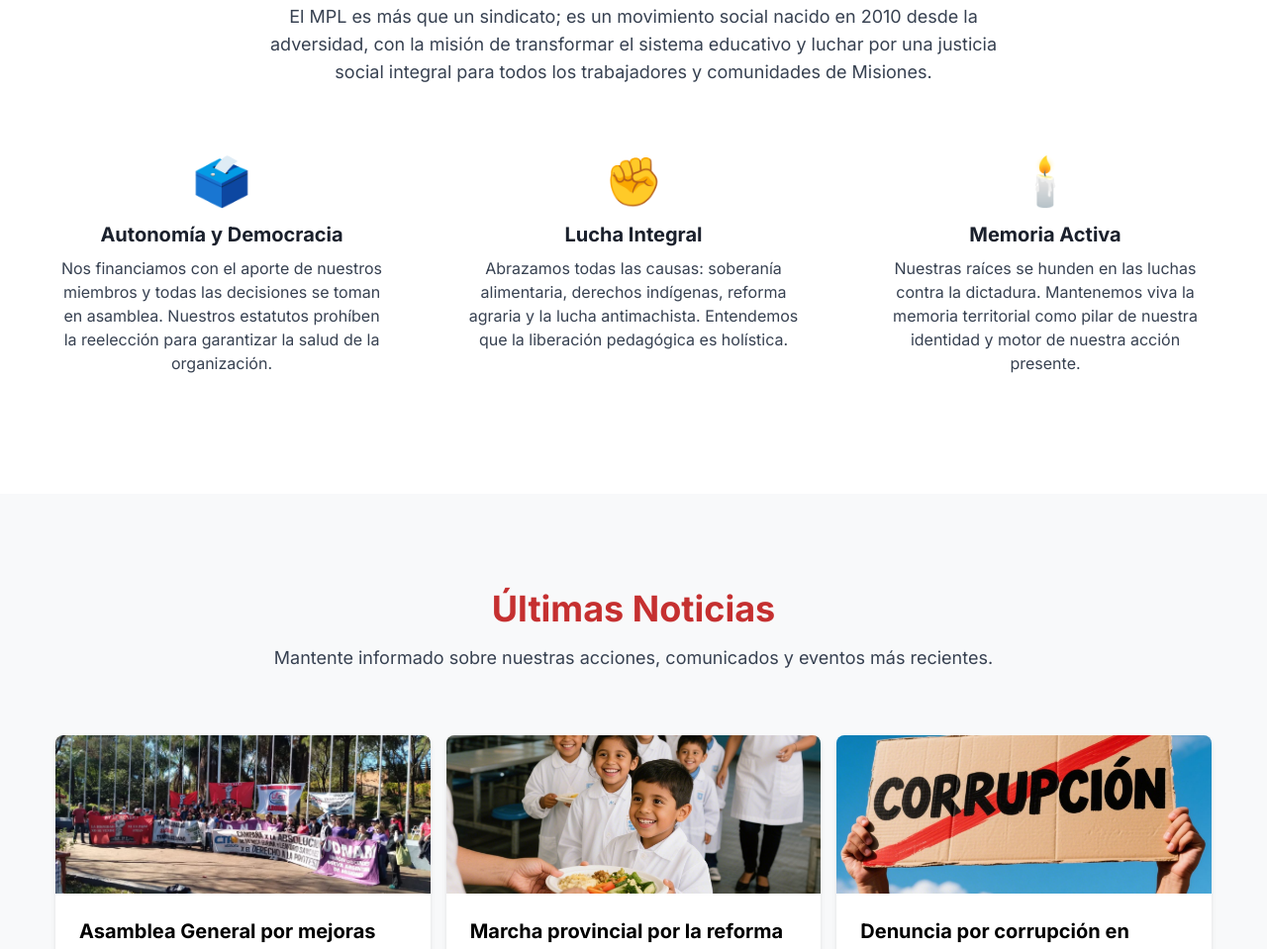
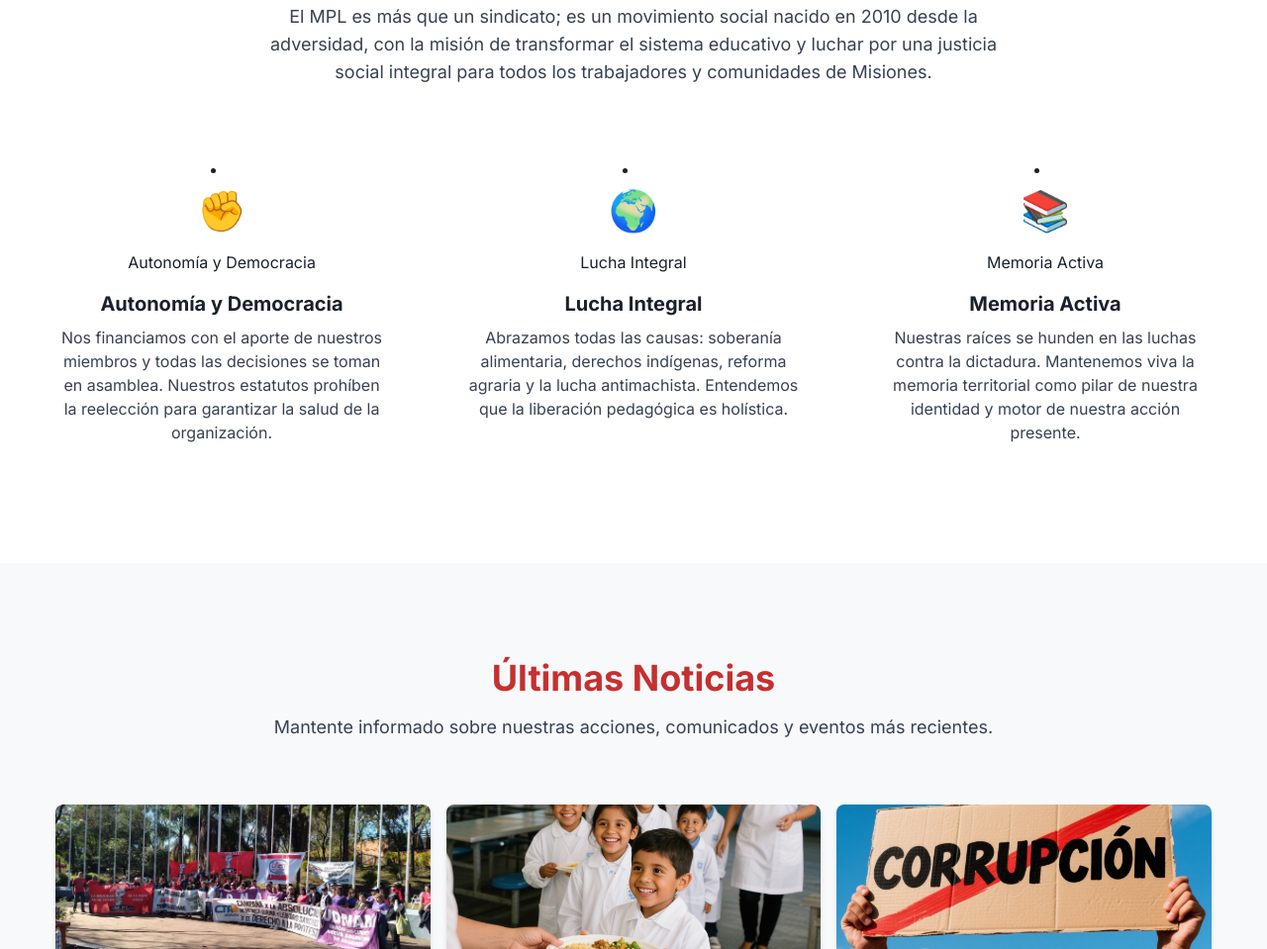
Before and after one commit to francosmith77/MPL-SITIO-WEB, a plain HTML site: page index.html in a window 1280 px wide. Shown: the part 853-1812 px from the top of the page at 99% size. Drawn offline with nearby package versions, Linux system fonts and the light colour scheme; a script that the page names is missing.

Commit message:
Update index.html
emojis cambio

```diff
--- a/index.html
+++ b/index.html
@@ -6,18 +6,21 @@
   <title>Movimiento Pedagógico de Liberación (MPL) | Misiones</title>
   <script src="https://cdn.tailwindcss.com"></script>
   <script src="https://cdn.jsdelivr.net/npm/chart.js"></script>
-    <link rel="preconnect" href="<!DOCTYPE html>
-<html lang="es" class="scroll-smooth">
-<head>
-    <meta charset="UTF-8">
-    <meta name="viewport" content="width=device-width, initial-scale=1.0">
-    <title>Movimiento Pedagógico de Liberación (MPL) | Misiones</title>
-    <script src="https://cdn.tailwindcss.com"></script>
-    <script src="https://cdn.jsdelivr.net/npm/chart.js"></script>
+
+  <!-- Estas tres líneas estaban rotas/duplicadas; así van bien -->
   <link rel="preconnect" href="https://fonts.googleapis.com">
   <link rel="preconnect" href="https://fonts.gstatic.com" crossorigin>
   <link href="https://fonts.googleapis.com/css2?family=Inter:wght@400;700;900&display=swap" rel="stylesheet">
+
+  <!-- Tus estilos (incluí .icono dentro del mismo bloque) -->
   <style>
+    .icono {
+      font-size: 40px;   /* tamaño del emoji */
+      display: block;    /* ocupa toda la línea */
+      text-align: center;/* centrado horizontal */
+      margin-bottom: 10px; /* espacio con el título */
+    }
+
     body {
       font-family: 'Inter', sans-serif;
       background-color: #FFFFFF;
@@ -134,17 +137,17 @@
                 </div>
                 <div class="mt-12 grid md:grid-cols-3 gap-8 text-center">
                     <div class="p-6">
-                        <div class="text-5xl text-[#C53030]">🗳️</div>
+                        <li><span class="icono">✊</span> Autonomía y Democracia</li>
                         <h3 class="mt-4 text-xl font-bold">Autonomía y Democracia</h3>
                         <p class="mt-2 text-gray-700">Nos financiamos con el aporte de nuestros miembros y todas las decisiones se toman en asamblea. Nuestros estatutos prohíben la reelección para garantizar la salud de la organización.</p>
                     </div>
                     <div class="p-6">
-                        <div class="text-5xl text-[#C53030]">✊</div>
+                        <li><span class="icono">🌍</span> Lucha Integral</li>
                         <h3 class="mt-4 text-xl font-bold">Lucha Integral</h3>
                         <p class="mt-2 text-gray-700">Abrazamos todas las causas: soberanía alimentaria, derechos indígenas, reforma agraria y la lucha antimachista. Entendemos que la liberación pedagógica es holística.</p>
                     </div>
                     <div class="p-6">
-                        <div class="text-5xl text-[#C53030]">🕯️</div>
+                        <li><span class="icono">📚</span> Memoria Activa</li>
                         <h3 class="mt-4 text-xl font-bold">Memoria Activa</h3>
                         <p class="mt-2 text-gray-700">Nuestras raíces se hunden en las luchas contra la dictadura. Mantenemos viva la memoria territorial como pilar de nuestra identidad y motor de nuestra acción presente.</p>
                     </div>
```
Lines whose indentation alone changed are shown as unchanged.
